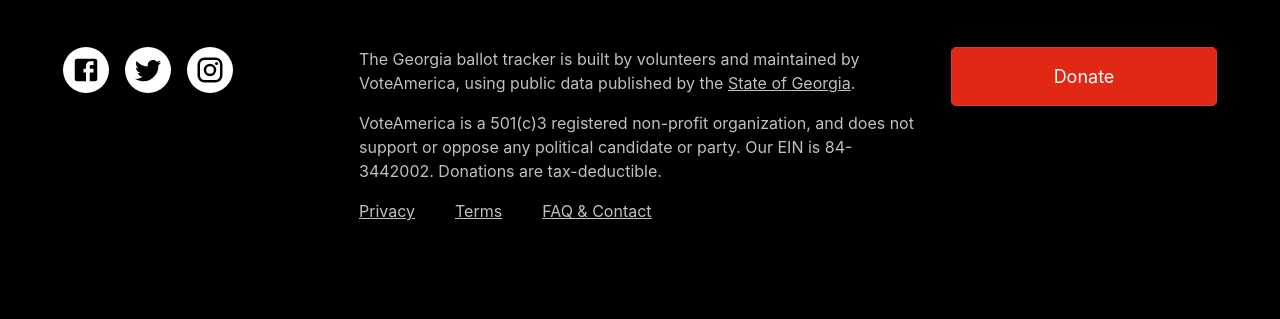
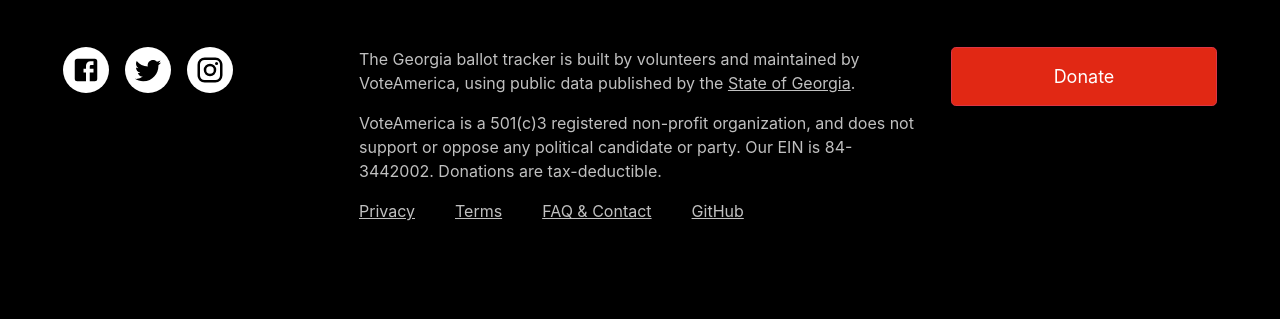
Before and after one commit to vote/gaballot, a Flask app: page /faq in a window 1280 px wide. Shown: the part 1733-2052 px from the top of the page. Run offline with Flask 2, Linux system fonts and the light colour scheme.

Commit message:
add link to github project to footer

```diff
--- a/templates/base.html
+++ b/templates/base.html
@@ -317,6 +317,7 @@
               <a href="https://www.voteamerica.com/privacy/">Privacy</a>
               <a href="https://www.voteamerica.com/terms/">Terms</a>
               <a href="/faq">FAQ & Contact</a>
+              <a href="https://github.com/vote/gaballot">GitHub</a>
             </ul>
           </div>
 
```
